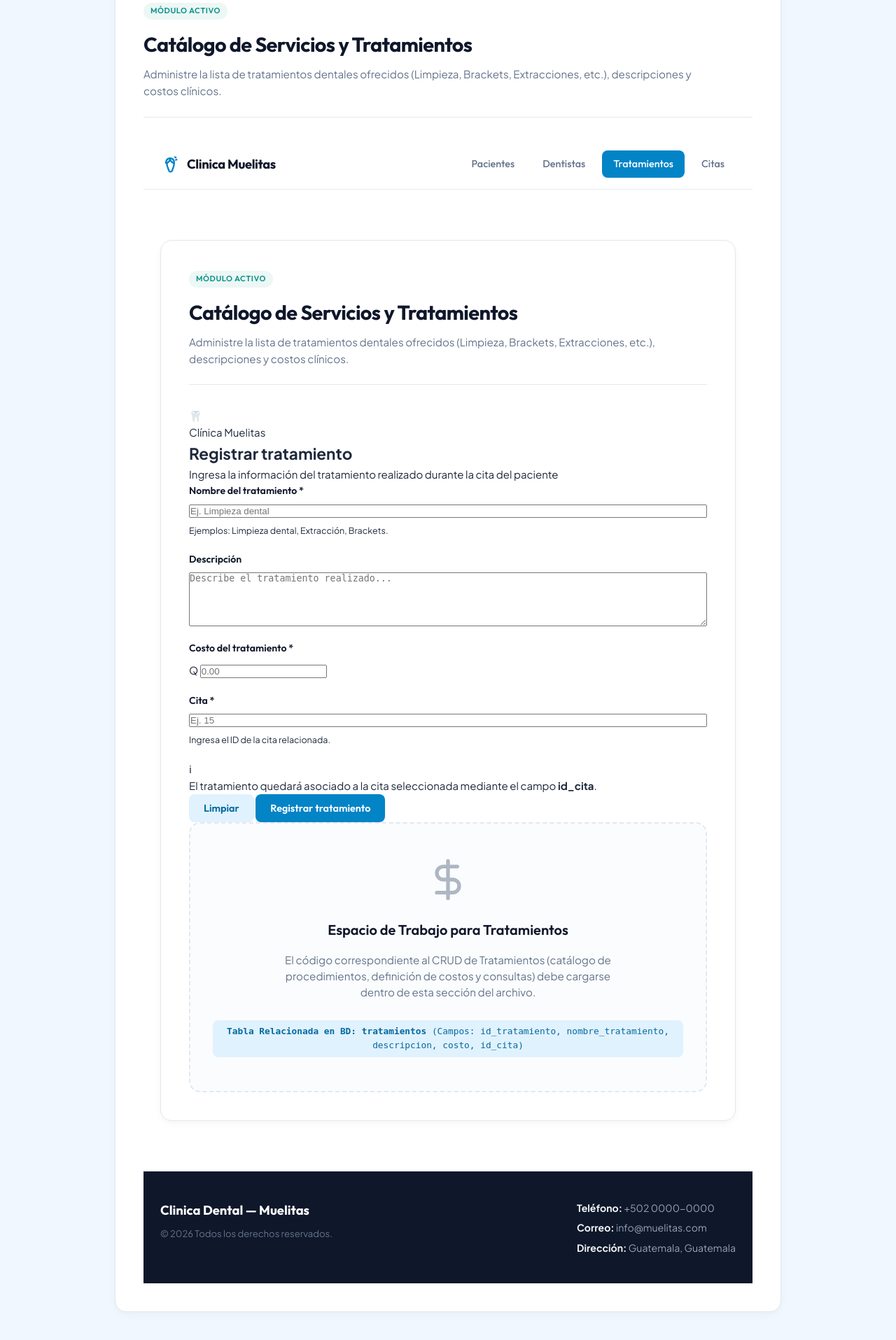
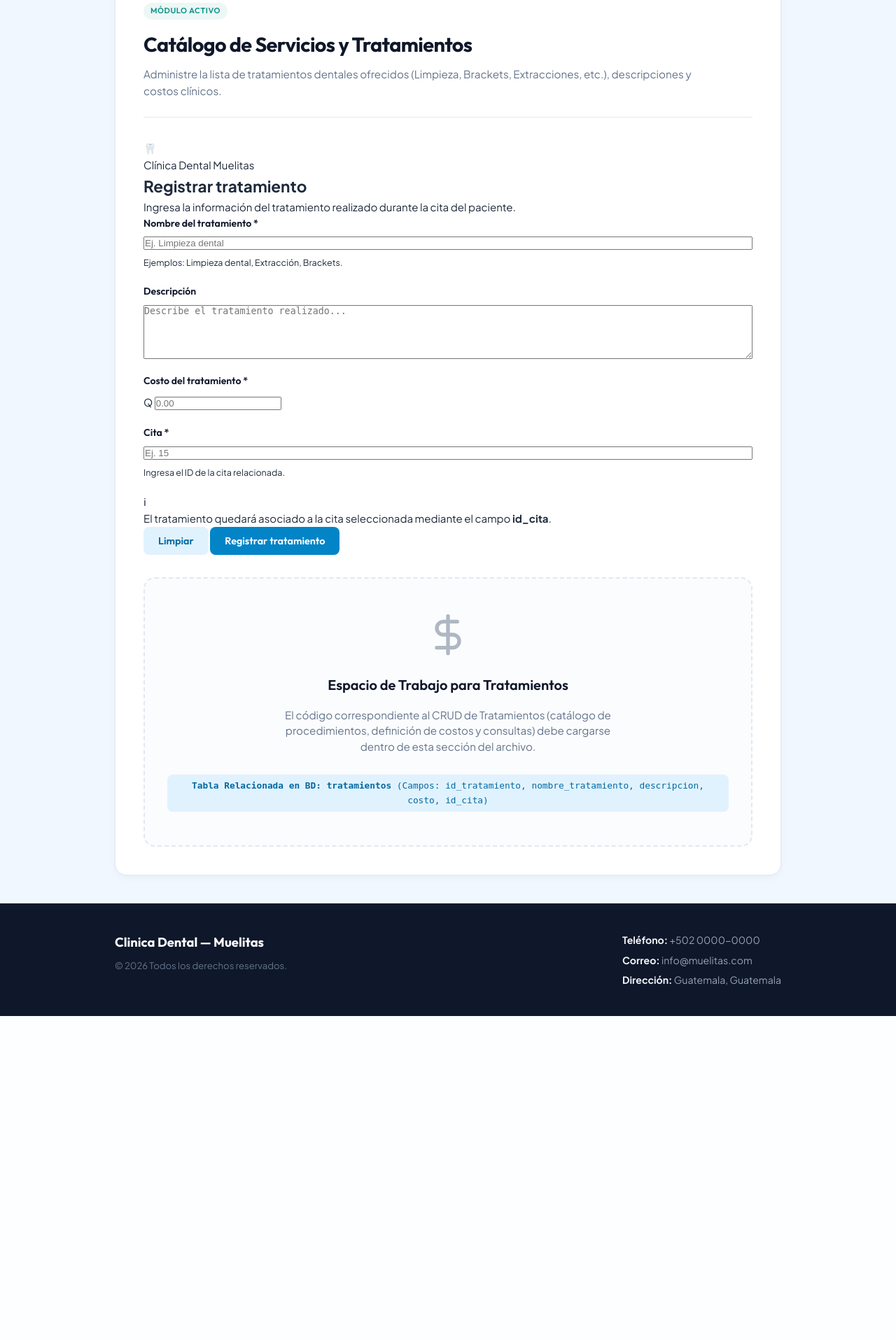
Before and after one commit to martir5913/Clinica_Muelitas, a PHP site: page /tratamientos.php in a window 1280 px wide. Shown: the part 151-2066 px from the top of the page at 70% size. After the commit the page ends 1603 px from the top, so only its background shows below. Run offline with PHP 8.4, Linux system fonts and the light colour scheme.

Commit message:
Organice la estructura del formulario para tratamientos

```diff
--- a/tratamientos.php
+++ b/tratamientos.php
@@ -12,19 +12,6 @@ include 'header.php';
             <p class="module-subtitle">Administre la lista de tratamientos dentales ofrecidos (Limpieza, Brackets, Extracciones, etc.), descripciones y costos clínicos.</p>
         </header>
 
-<?php
-// Módulo: Tratamientos
-$projectName = 'Clinica Dental — Muelitas';
-include 'header.php';
-?>
-
-<main class="site-main">
-    <div class="module-container">
-        <header class="module-header">
-            <div class="module-badge">Módulo Activo</div>
-            <h2 class="module-title">Catálogo de Servicios y Tratamientos</h2>
-            <p class="module-subtitle">Administre la lista de tratamientos dentales ofrecidos (Limpieza, Brackets, Extracciones, etc.), descripciones y costos clínicos.</p>
-        </header>
 <body>
 
     <main class="page-container">
@@ -40,7 +27,7 @@ include 'header.php';
 
                 <div>
                     <span class="form-subtitle">
-                        Clínica Muelitas
+                        Clínica Dental Muelitas
                     </span>
 
                     <h1>
@@ -49,7 +36,7 @@ include 'header.php';
 
                     <p>
                         Ingresa la información del tratamiento realizado
-                        durante la cita del paciente
+                        durante la cita del paciente.
                     </p>
                 </div>
 
@@ -186,6 +173,12 @@ include 'header.php';
 
                 </div>
 
+            </form>
+
+        </section>
+
+    </main>
+
         <div class="placeholder-card">
             <div class="placeholder-icon">
                 <svg xmlns="http://www.w3.org/2000/svg" viewBox="0 0 24 24" fill="none" stroke="currentColor" stroke-width="2" stroke-linecap="round" stroke-linejoin="round">
```
